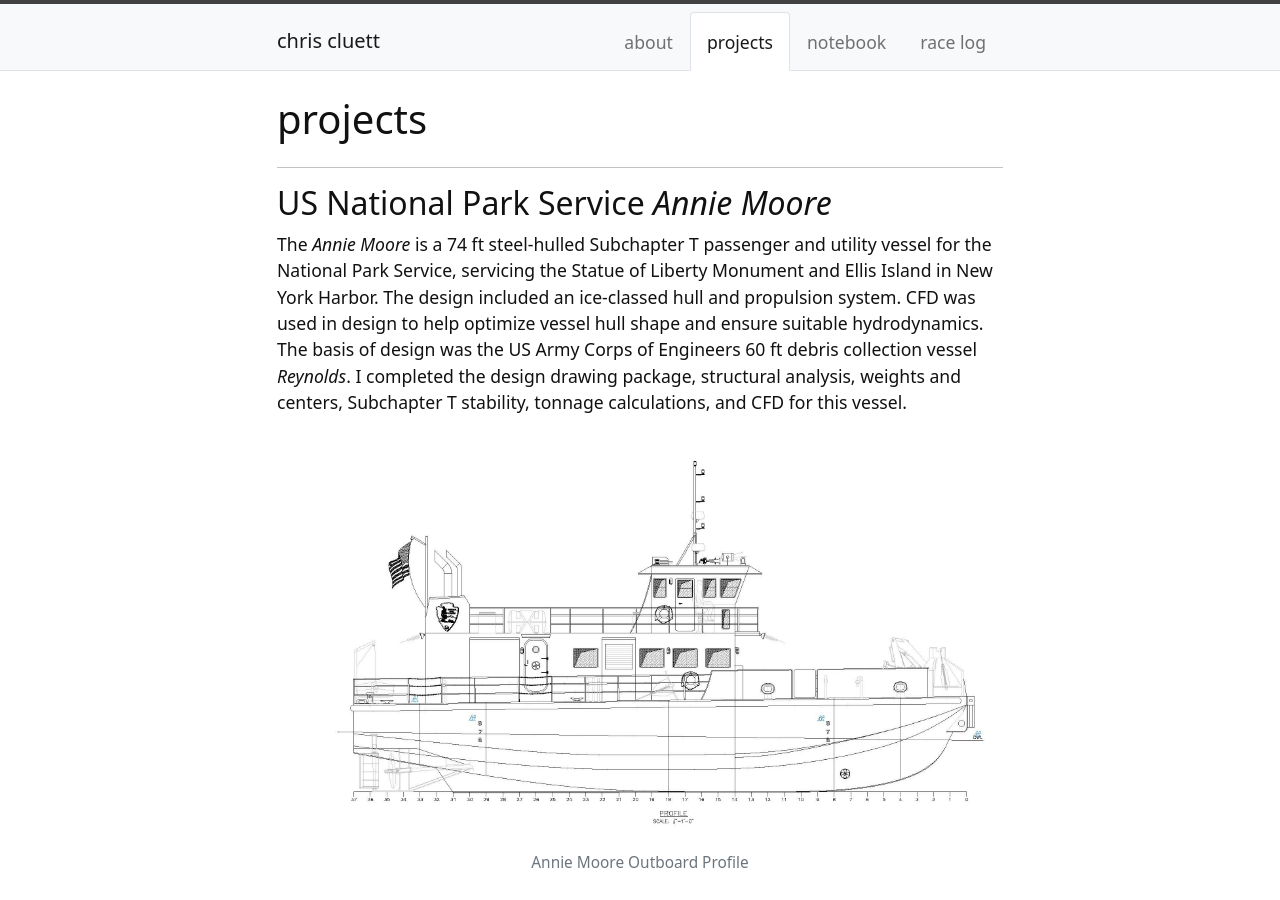
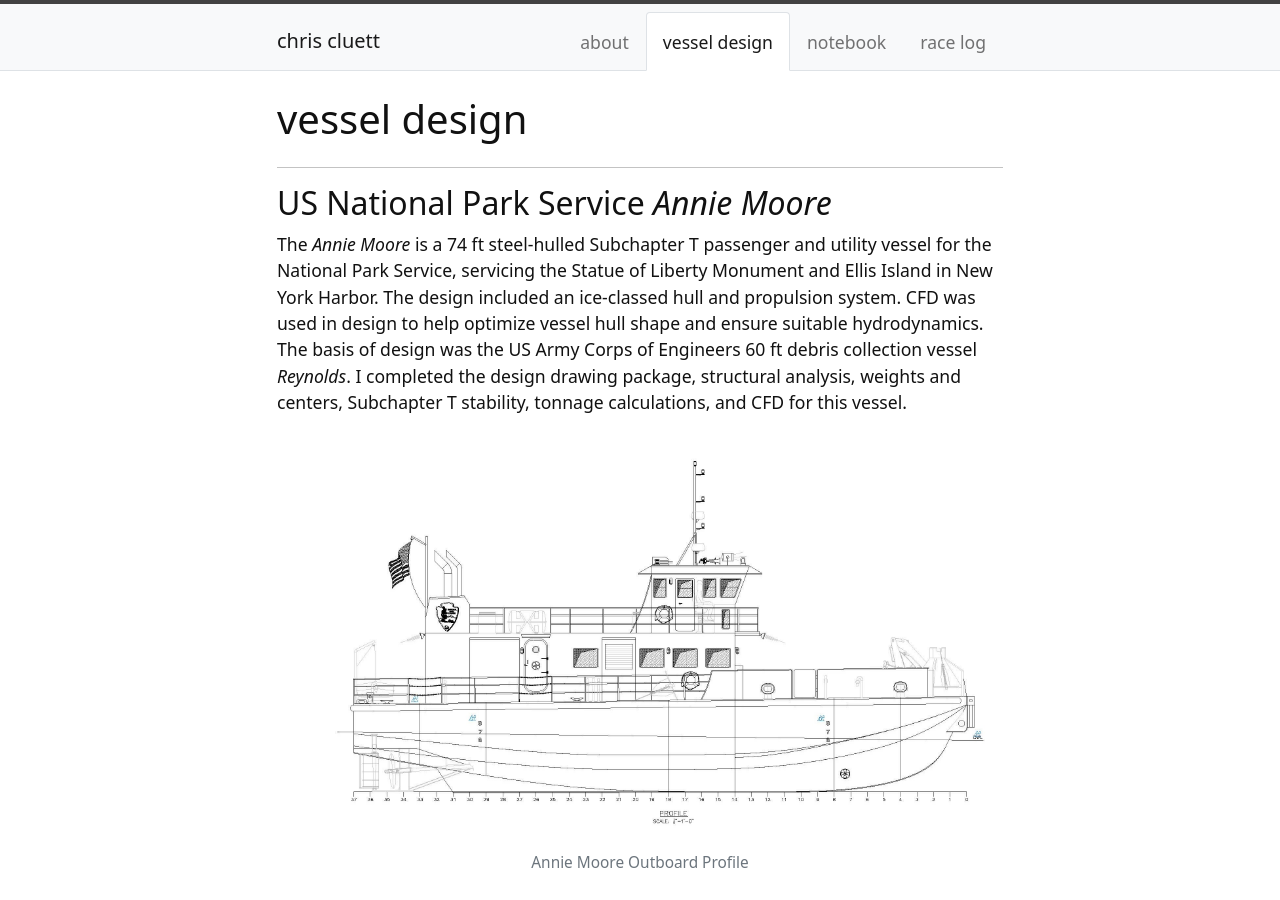
Before and after one commit to ccluett/website, a Jekyll site: the page built from content/1-vessel-design.md, in a window 1280 px wide and 900 px high. Built offline with Jekyll 4.4.1, drawn with Linux system fonts in a browser that asks for light colours.

Commit message:
Update and rename 1-projects.md to 1-vessel-design.md

```diff
--- a/content/1-projects.md
+++ b/content/1-vessel-design.md
@@ -1,5 +1,5 @@
 ---
-title: projects
+title: vessel design
 nav: true
 ---
 
```
